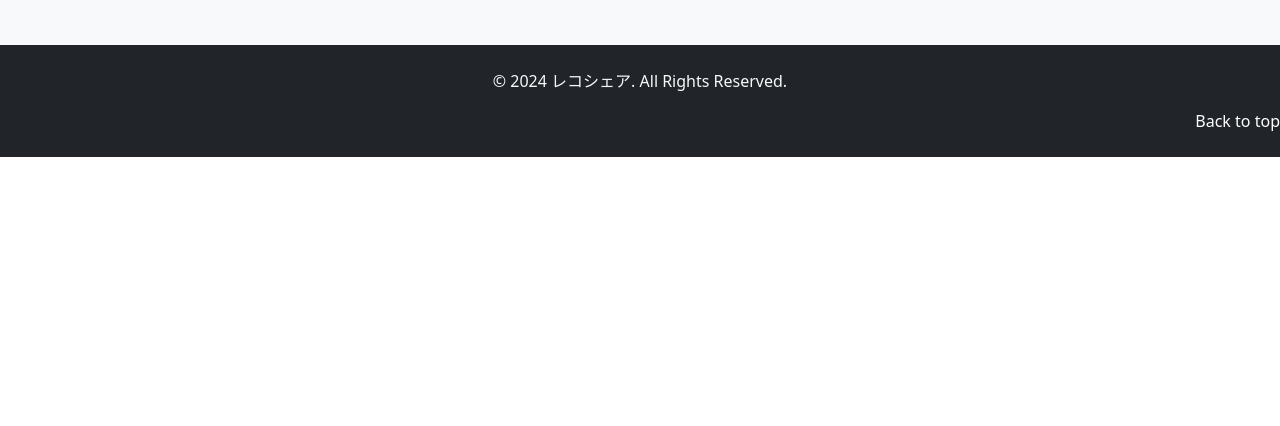
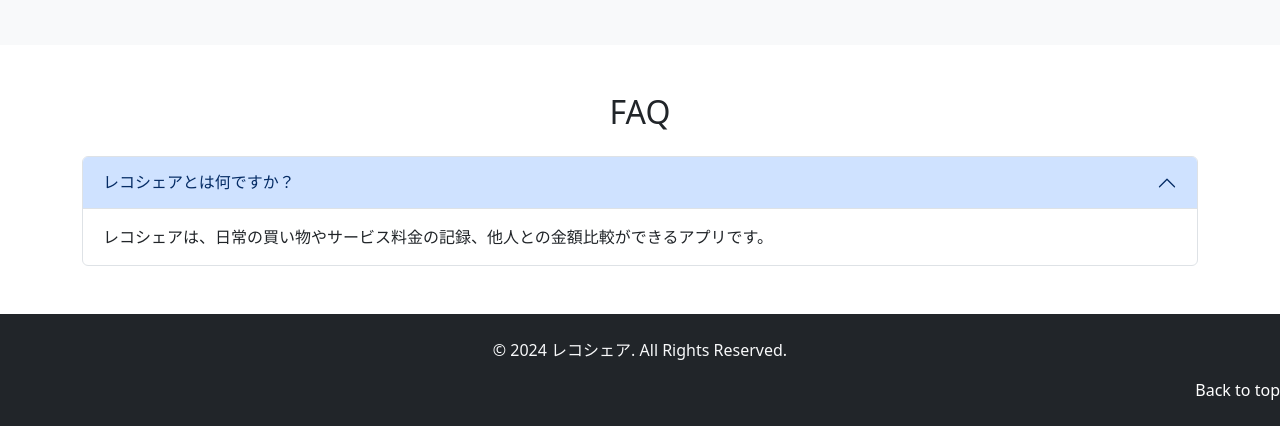
Before and after one commit to waturu2000829/homepage, a plain HTML site: page index.html in a window 1280 px wide. Shown: the part 795-1221 px from the top of the page. Before the commit the page ends 952 px from the top, so only its background shows below. Drawn offline with nearby package versions, Linux system fonts and the light colour scheme; some icons are missing.

Commit message:
Update index.html

```diff
--- a/index.html
+++ b/index.html
@@ -1,5 +1,6 @@
 <!DOCTYPE html>
 <html lang="ja">
+
 <head>
   <meta charset="UTF-8">
   <meta name="viewport" content="width=device-width, initial-scale=1.0">
@@ -8,12 +9,14 @@
   <link href="https://cdn.jsdelivr.net/npm/aos@2.3.4/dist/aos.css" rel="stylesheet">
   <link rel="stylesheet" href="index.css">
 </head>
+
 <body>
   <!-- Navbar -->
   <nav class="navbar navbar-expand-lg navbar-light bg-dark fixed-top">
     <div class="container">
       <a class="navbar-brand text-light" href="#">レコシェア</a>
-    <button class="navbar-toggler" type="button" data-bs-toggle="collapse" data-bs-target="#navbarNav" aria-controls="navbarNav" aria-expanded="false" aria-label="Toggle navigation">
+      <button class="navbar-toggler" type="button" data-bs-toggle="collapse" data-bs-target="#navbarNav"
+        aria-controls="navbarNav" aria-expanded="false" aria-label="Toggle navigation">
         <span class="navbar-toggler-icon"></span>
       </button>
       <div class="collapse navbar-collapse" id="navbarNav">
@@ -86,10 +89,36 @@
     </div>
   </section>
 
+  <!-- FAQ Section -->
+  <section id="faq" class="py-5" data-aos="fade-up">
+    <div class="container">
+      <h2 class="text-center mb-4">FAQ</h2>
+      <div class="accordion" id="faqAccordion">
+        <div class="accordion-item">
+          <h2 class="accordion-header" id="faqHeadingOne">
+            <button class="accordion-button" type="button" data-bs-toggle="collapse" data-bs-target="#faqOne"
+              aria-expanded="true" aria-controls="faqOne">
+              レコシェアとは何ですか？
+            </button>
+          </h2>
+          <div id="faqOne" class="accordion-collapse collapse show" aria-labelledby="faqHeadingOne"
+            data-bs-parent="#faqAccordion">
+            <div class="accordion-body">
+              レコシェアは、日常の買い物やサービス料金の記録、他人との金額比較ができるアプリです。
+            </div>
+          </div>
+        </div>
+        <!-- Add more FAQs here -->
+      </div>
+    </div>
+  </section>
+
+
   <!-- Footer -->
   <footer class="py-4 bg-dark text-light text-center">
     <p>&copy; 2024 レコシェア. All Rights Reserved.</p>
-    <div class="col text-end"><a href="#" class="text-decoration-none text-white"><i class="bi bi-chevron-up"></i> Back to top</a></div>
+    <div class="col text-end"><a href="#" class="text-decoration-none text-white"><i class="bi bi-chevron-up"></i> Back
+        to top</a></div>
   </footer>
 
   <script src="https://cdn.jsdelivr.net/npm/bootstrap@5.3.0/dist/js/bootstrap.bundle.min.js"></script>
@@ -98,4 +127,5 @@
     AOS.init();
   </script>
 </body>
+
 </html>
```
Lines whose indentation alone changed are shown as unchanged.
